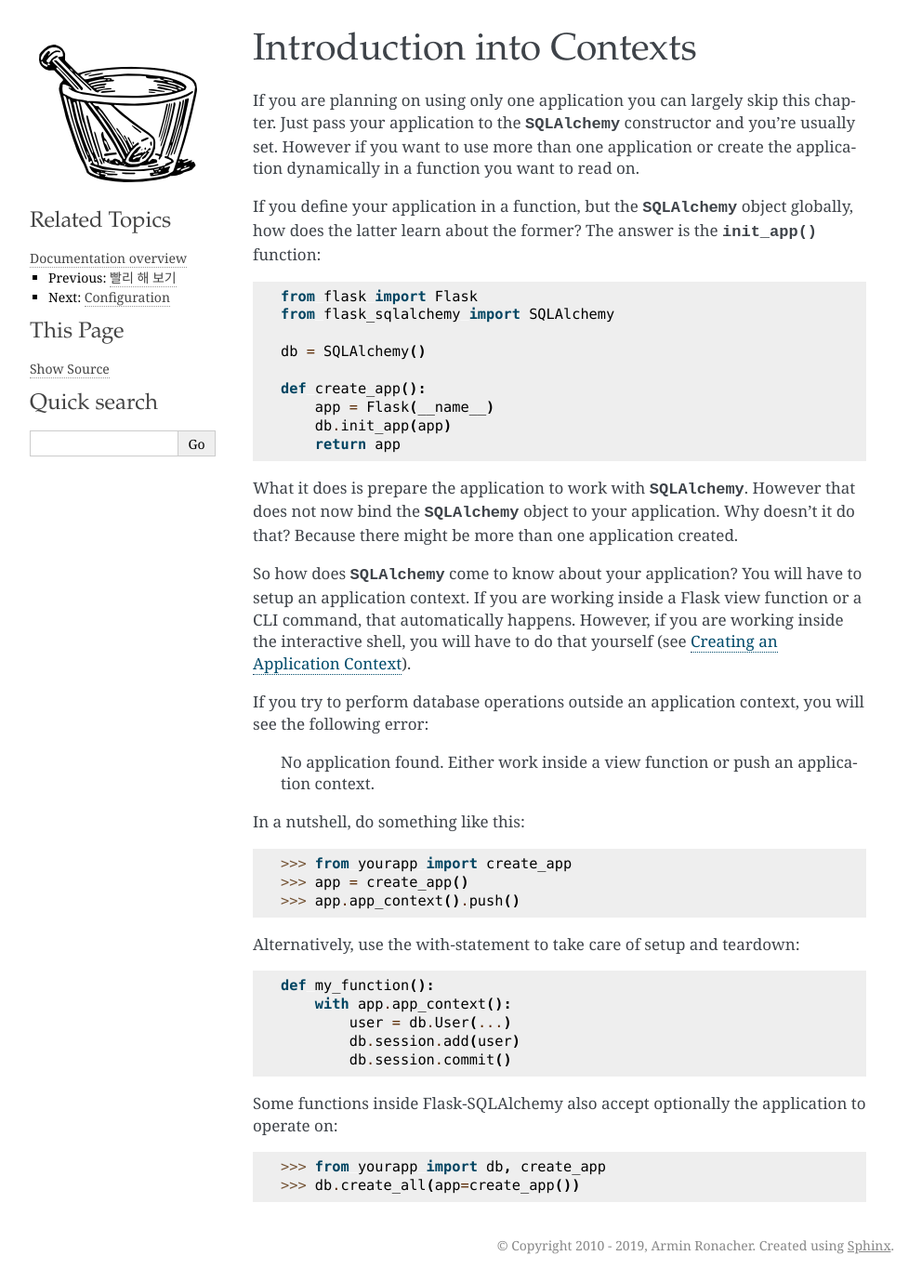
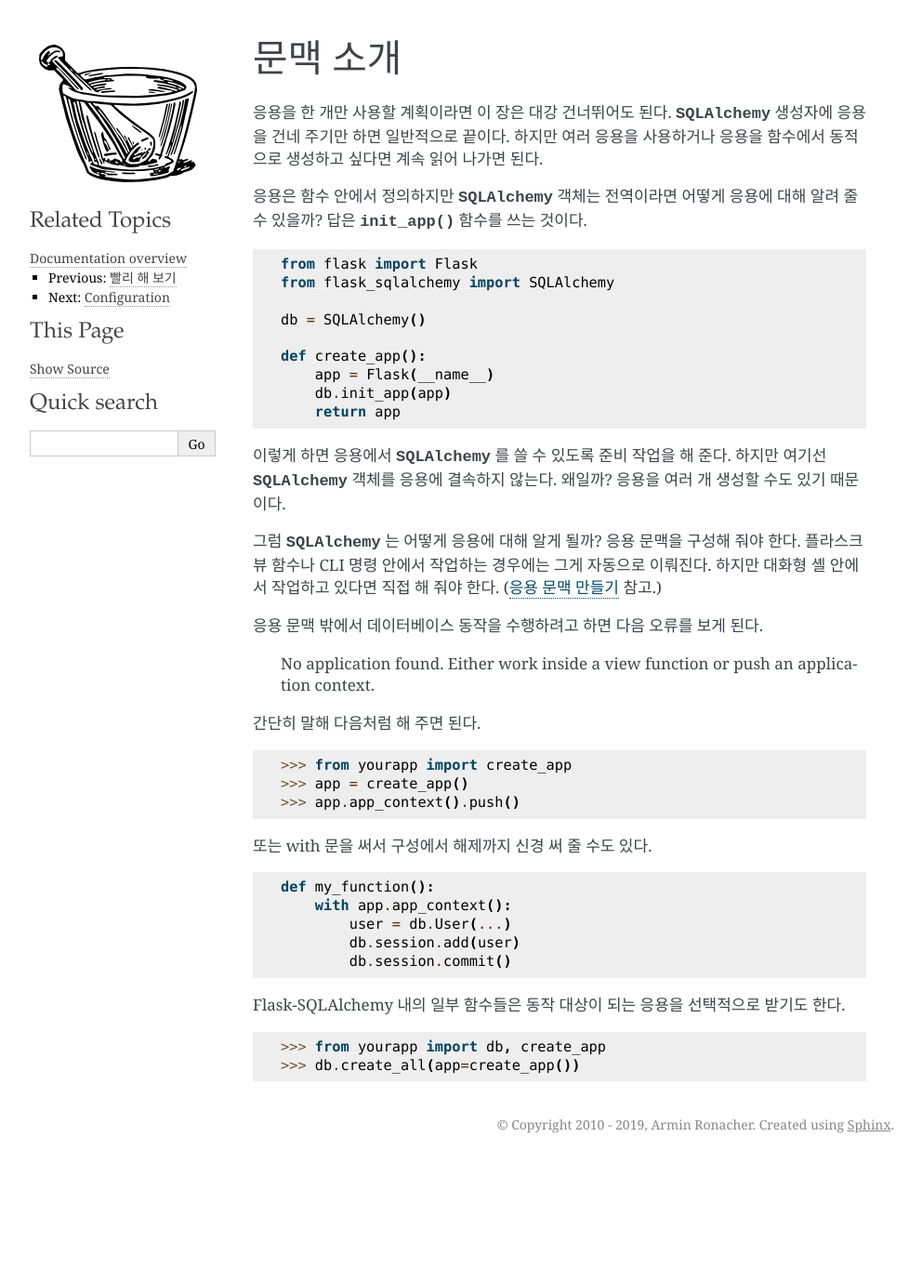
Before and after one commit to wariua/flask-sqlalchemy-docs-ko, a Sphinx documentation site: the page built from srcs/2.3/docs/contexts.rst, in a window 1280 px wide. Shown: the whole page at 93% size, without its empty margins (148-1140 px from the left). Built offline with Sphinx 7.4.7, drawn with Linux system fonts in a browser that asks for light colours; after the commit the page ends 1249 px from its top, so only the background shows below that.

Commit message:
translated contexts.rst

```diff
--- a/srcs/2.3/docs/contexts.rst
+++ b/srcs/2.3/docs/contexts.rst
@@ -2,18 +2,17 @@
 
 .. currentmodule:: flask_sqlalchemy
 
-Introduction into Contexts
-==========================
+문맥 소개
+=========
 
-If you are planning on using only one application you can largely skip
-this chapter.  Just pass your application to the :class:`SQLAlchemy`
-constructor and you're usually set.  However if you want to use more than
-one application or create the application dynamically in a function you
-want to read on.
+응용을 한 개만 사용할 계획이라면 이 장은 대강 건너뛰어도 된다.
+:class:`SQLAlchemy` 생성자에 응용을 건네 주기만 하면 일반적으로
+끝이다. 하지만 여러 응용을 사용하거나 응용을 함수에서 동적으로
+생성하고 싶다면 계속 읽어 나가면 된다.
 
-If you define your application in a function, but the :class:`SQLAlchemy`
-object globally, how does the latter learn about the former?  The answer
-is the :meth:`~SQLAlchemy.init_app` function::
+응용은 함수 안에서 정의하지만 :class:`SQLAlchemy` 객체는
+전역이라면 어떻게 응용에 대해 알려 줄 수 있을까? 답은
+:meth:`~SQLAlchemy.init_app` 함수를 쓰는 것이다. ::
 
     from flask import Flask
     from flask_sqlalchemy import SQLAlchemy
@@ -26,31 +25,31 @@ is the :meth:`~SQLAlchemy.init_app` function::
         return app
 
 
-What it does is prepare the application to work with
-:class:`SQLAlchemy`.  However that does not now bind the
-:class:`SQLAlchemy` object to your application.  Why doesn't it do that?
-Because there might be more than one application created.
+이렇게 하면 응용에서 :class:`SQLAlchemy` 를 쓸 수 있도록 준비
+작업을 해 준다. 하지만 여기선 :class:`SQLAlchemy` 객체를
+응용에 결속하지 않는다. 왜일까? 응용을 여러 개 생성할 수도
+있기 때문이다.
 
-So how does :class:`SQLAlchemy` come to know about your application?
-You will have to setup an application context.  If you are working inside
-a Flask view function or a CLI command, that automatically happens. However,
-if you are working inside the interactive shell, you will have to do that
-yourself (see `Creating an Application Context
-<http://flask.pocoo.org/docs/appcontext/#creating-an-application-context>`_).
+그럼 :class:`SQLAlchemy` 는 어떻게 응용에 대해 알게 될까? 응용
+문맥을 구성해 줘야 한다. 플라스크 뷰 함수나 CLI 명령 안에서
+작업하는 경우에는 그게 자동으로 이뤄진다. 하지만 대화형 셸
+안에서 작업하고 있다면 직접 해 줘야 한다. (`응용 문맥 만들기
+<http://flask.pocoo.org/docs/appcontext/#creating-an-application-context>`_
+참고.)
 
-If you try to perform database operations outside an application context, you
-will see the following error:
+응용 문맥 밖에서 데이터베이스 동작을 수행하려고 하면 다음
+오류를 보게 된다.
 
     No application found. Either work inside a view function or push an
     application context.
 
-In a nutshell, do something like this:
+간단히 말해 다음처럼 해 주면 된다.
 
 >>> from yourapp import create_app
 >>> app = create_app()
 >>> app.app_context().push()
 
-Alternatively, use the with-statement to take care of setup and teardown::
+또는 with 문을 써서 구성에서 해제까지 신경 써 줄 수도 있다. ::
 
     def my_function():
         with app.app_context():
@@ -58,8 +57,8 @@ Alternatively, use the with-statement to take care of setup and teardown::
             db.session.add(user)
             db.session.commit()
 
-Some functions inside Flask-SQLAlchemy also accept optionally the
-application to operate on:
+Flask-SQLAlchemy 내의 일부 함수들은 동작 대상이 되는 응용을
+선택적으로 받기도 한다.
 
 >>> from yourapp import db, create_app
 >>> db.create_all(app=create_app())
```
